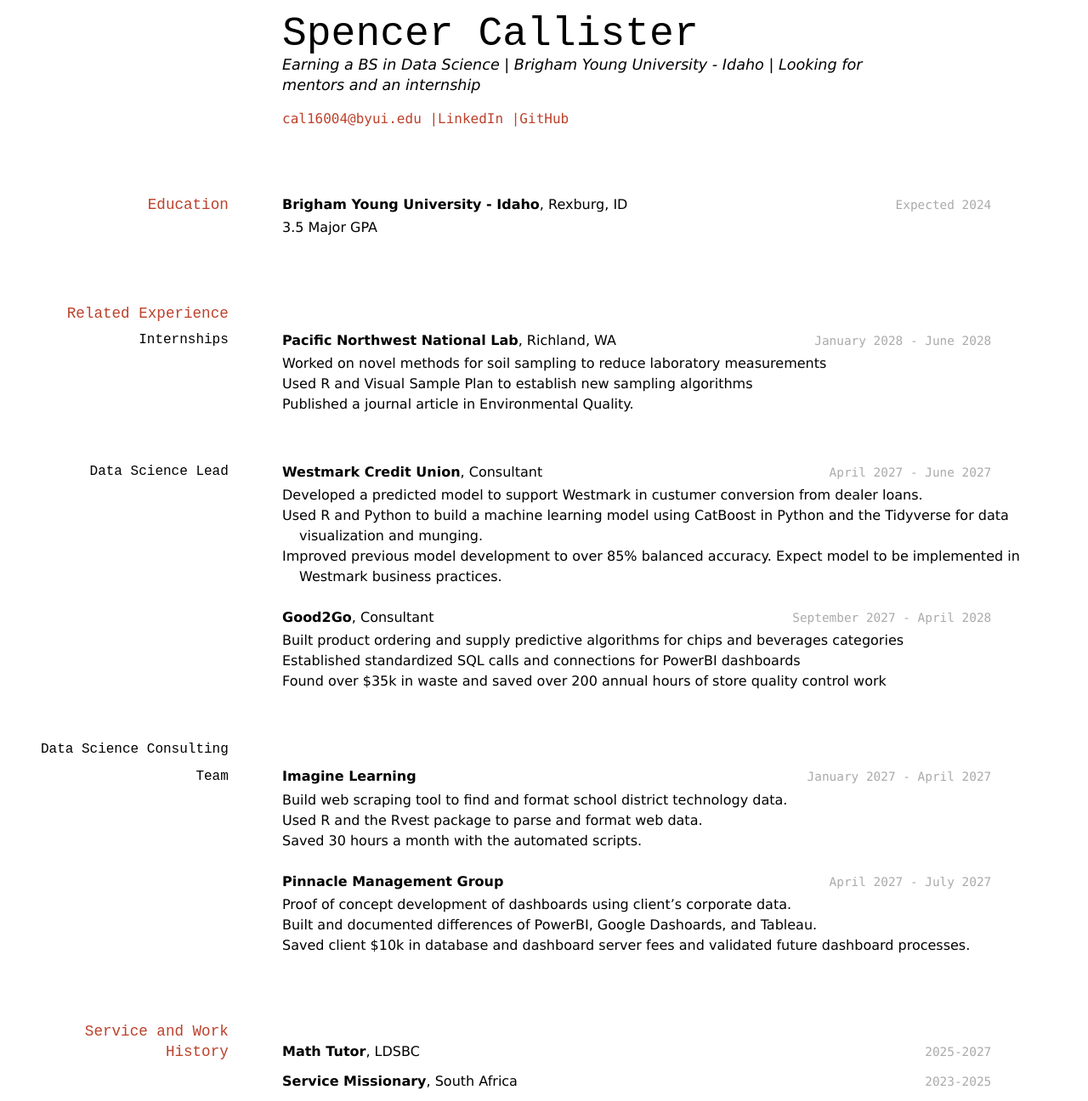
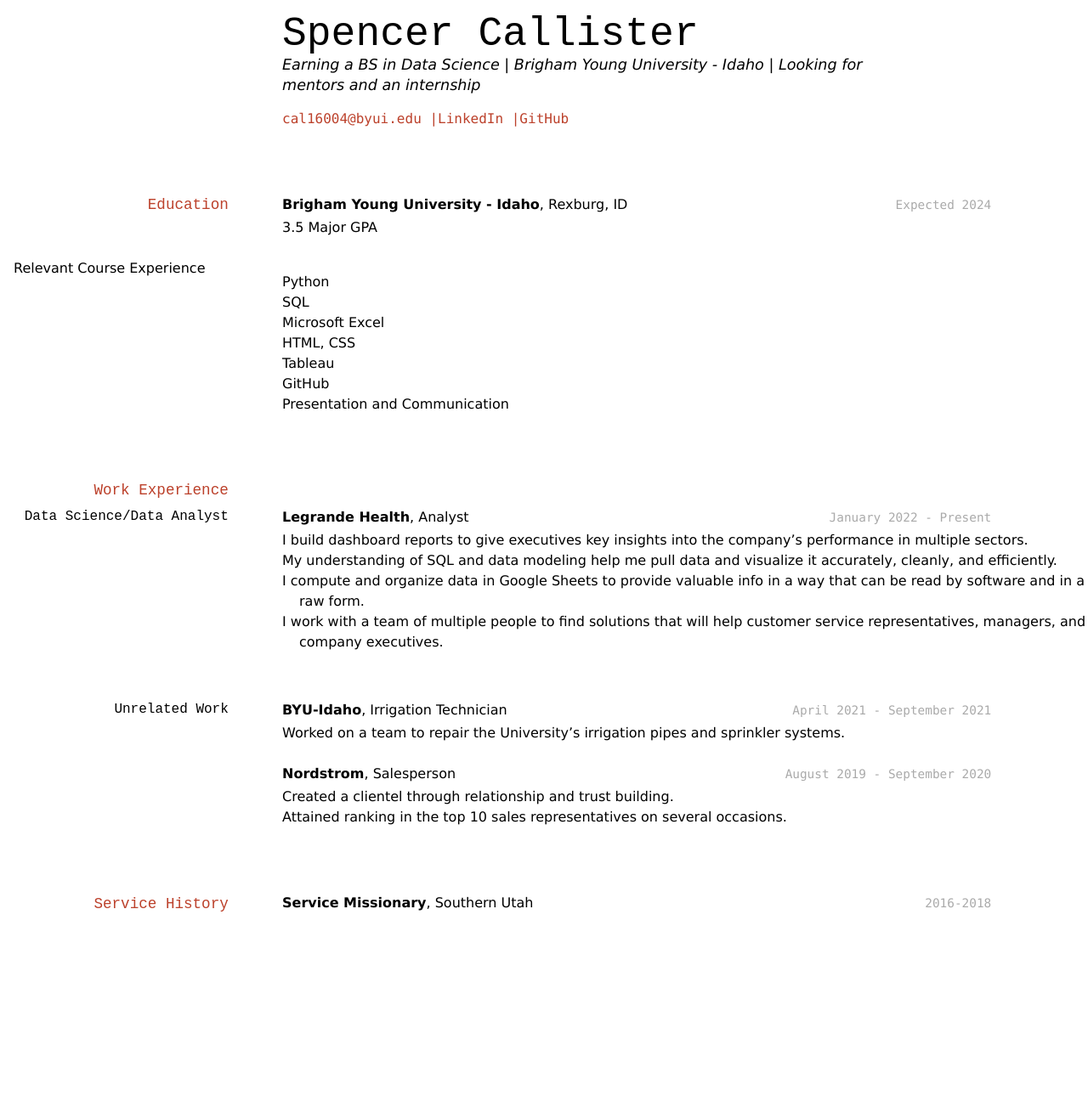
Before and after one commit to spencercallister/callister-resume, a Jekyll site: the page built from docs/index.md, in a window 1280 px wide. Shown: the whole page at 85% size. Built offline with Jekyll 4.4.1, drawn with Linux system fonts in a browser that asks for light colours; after the commit the page ends 1086 px from its top, so only the background shows below that.

Commit message:
Index update 3

```diff
--- a/docs/index.md
+++ b/docs/index.md
@@ -20,59 +20,43 @@ __Brigham Young University - Idaho__, Rexburg, ID
 
 - 3.5 Major GPA
 
+###### Relevant Course Experience
 
-## Related Experience
+- Python
+- SQL
+- Microsoft Excel
+- HTML, CSS
+- Tableau
+- GitHub
+- Presentation and Communication
 
-### Internships
+## Work Experience
 
-`January 2028 - June 2028`
-__Pacific Northwest National Lab__, Richland, WA
+### Data Science/Data Analyst
 
-- Worked on novel methods for soil sampling to reduce laboratory measurements
-- Used R and Visual Sample Plan to establish new sampling algorithms
-- Published a journal article in Environmental Quality.
+`January 2022 - Present`
+__Legrande Health__, Analyst
 
-### Data Science Lead
+- I build dashboard reports to give executives key insights into the company's performance in multiple sectors.
+- My understanding of SQL and data modeling help me pull data and visualize it accurately, cleanly, and efficiently.
+- I compute and organize data in Google Sheets to provide valuable info in a way that can be read by software and in a raw form.
+- I work with a team of multiple people to find solutions that will help customer service representatives, managers, and company executives.
 
-`April 2027 - June 2027`
-__Westmark Credit Union__, Consultant
+### Unrelated Work
 
-- Developed a predicted model to support Westmark in custumer conversion from dealer loans.
-- Used R and Python to build a machine learning model using CatBoost in Python and the Tidyverse for data visualization and munging.
-- Improved previous model development to over 85% balanced accuracy. Expect model to be implemented in Westmark business practices.
+`April 2021 - September 2021`
+__BYU-Idaho__, Irrigation Technician
+- Worked on a team to repair the University's irrigation pipes and sprinkler systems.
 
-`September 2027 - April 2028`
-__Good2Go__, Consultant
+`August 2019 - September 2020`
+__Nordstrom__, Salesperson
+- Created a clientel through relationship and trust building.
+- Attained ranking in the top 10 sales representatives on several occasions.
 
-- Built product ordering and supply predictive algorithms for chips and beverages categories
-- Established standardized SQL calls and connections for PowerBI dashboards
-- Found over $35k in waste and saved over 200 annual hours of store quality control work
+## Service History
 
-### Data Science Consulting Team
-
-`January 2027 - April 2027`
-__Imagine Learning__
-
-- Build web scraping tool to find and format school district technology data.
-- Used R and the Rvest package to parse and format web data.
-- Saved 30 hours a month with the automated scripts.
-
-`April 2027 - July 2027`
-__Pinnacle Management Group__
-
-- Proof of concept development of dashboards using client's corporate data.
-- Built and documented differences of PowerBI, Google Dashoards, and Tableau.
-- Saved client $10k in database and dashboard server fees and validated future dashboard processes.
-
-
-## Service and Work History
-
-`2025-2027`
-__Math Tutor__, LDSBC
-
-
-`2023-2025`
-__Service Missionary__, South Africa
+`2016-2018`
+__Service Missionary__, Southern Utah
 
 
 
```
